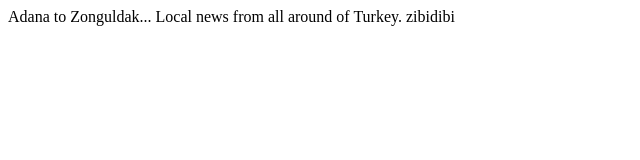
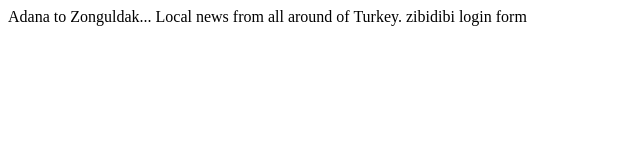
Before and after one commit to alperenustuncs/localnewsapp, a plain HTML site: page index.html in a window 1280 px wide. Shown: the full height of the page, 0-640 px from the left. Drawn offline with Linux system fonts and the light colour scheme.

```diff
--- /dev/null
+++ b/adana/adanapp.js
@@ -0,0 +1 @@
+console.log('gunes');
--- a/index.html
+++ b/index.html
@@ -5,5 +5,6 @@
 </head>
 <body>
 	Adana to Zonguldak... Local news from all around of Turkey. zibidibi
+	login form
 </body>
 </html>
```
Also changed, not shown: log.txt (added), login.html (added).
